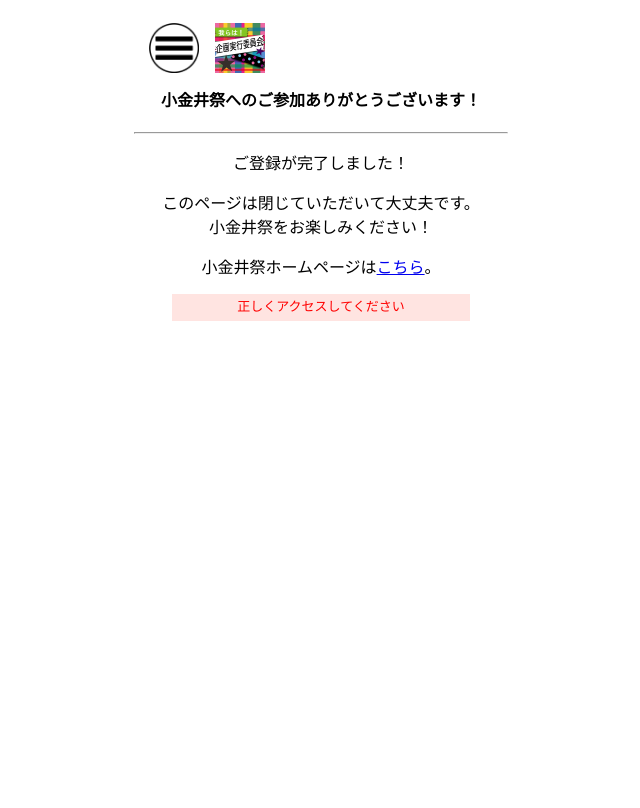
After one commit to taikis/MiNERVA, a PHP site: page /thanks.php in a window 1280 px wide. The commit adds this page. Shown: the whole page, without its empty margins (319-959 px from the left). Run offline with PHP 8.4, Linux system fonts and the light colour scheme; data that the repository does not hold is empty.

Commit message:
完成 テスト版

```diff
--- a/web/form/css/style.css
+++ b/web/form/css/style.css
@@ -22,6 +22,11 @@ input[type="submit"]{
     height: 30pt;
     font-size: 15px;
     text-align: center;
+}
+
+.reference{
+    font-size: 20px;
+    letter-spacing: 0.1em;
 }
 
 .text{
--- /dev/null
+++ b/web/form/thanks.php
@@ -0,0 +1,58 @@
+<?php
+
+session_start();
+
+if (!empty($_SESSION['name_kanji'])){
+    $thx_message = $_SESSION['name_kanji'].' さん';
+}else{
+    $error['access'] ='正しくアクセスしてください';
+}
+
+?>
+
+<!DOCTYPE html>
+<html>
+    <head>
+        <meta charset="UTF-8">
+        <title>thank you!</title>
+        <meta name="viewport" content="width=device-width,initial-scale=1.0"/>
+        <link rel="stylesheet" href="css/style.css">
+    </head>
+    <body>
+        <table border="0">
+            <tr>
+                <td>
+                    <div id="Menu">
+                        <input type="checkbox" id="Check">
+                        <label id="Open" for="Check"><img src="img/menu2.png" alt="メニュー" width="50" height="50"></label>
+                        <label id="Close" for="Check"></label>
+                        <nav>
+                            <ul>
+                                <li><a href="#">ホーム</a></li>
+                                <li><a href="#">入場フォーム</a></li>
+                                <li><a href="#">ログイン</a></li>
+                                <li><a href="#">MiNERVA概要</a></li>
+                                <li><a href="https://hosei-u.com/">企画実行委員会ホームページ</a></li>
+                                <li><a href="https://koganeisai.hosei-u.com/">小金井祭ホームページ</a></li>
+                            </ul>
+                        </nav>
+                    </div>
+                </td>
+                <td><a href="https://hosei-u.com/"><div class="icon"><img src="img/kikaku.JPG"></div></a></td>
+            </tr>
+        </table>
+    </body>
+    <h2 class="center"><?php echo $thx_message; ?></h2>
+    <h4 class="center">小金井祭へのご参加ありがとうございます！</h4>
+    <hr>
+    <p class="center">ご登録が完了しました！</p>
+    <p class="center">このページは閉じていただいて大丈夫です。<br>小金井祭をお楽しみください！</p>
+    <p class="center">小金井祭ホームページは<a href="https://koganeisai.hosei-u.com/">こちら</a>。</p>
+
+    <div class="center">
+        <?php if(!empty($error['access'])){ ?>
+            <p class="error"><?php echo $error['access']; ?>
+        <?php } ?>
+    </div>
+
+</html>
```
Also changed, not shown: web/form/index.php (+28 -12 lines).
